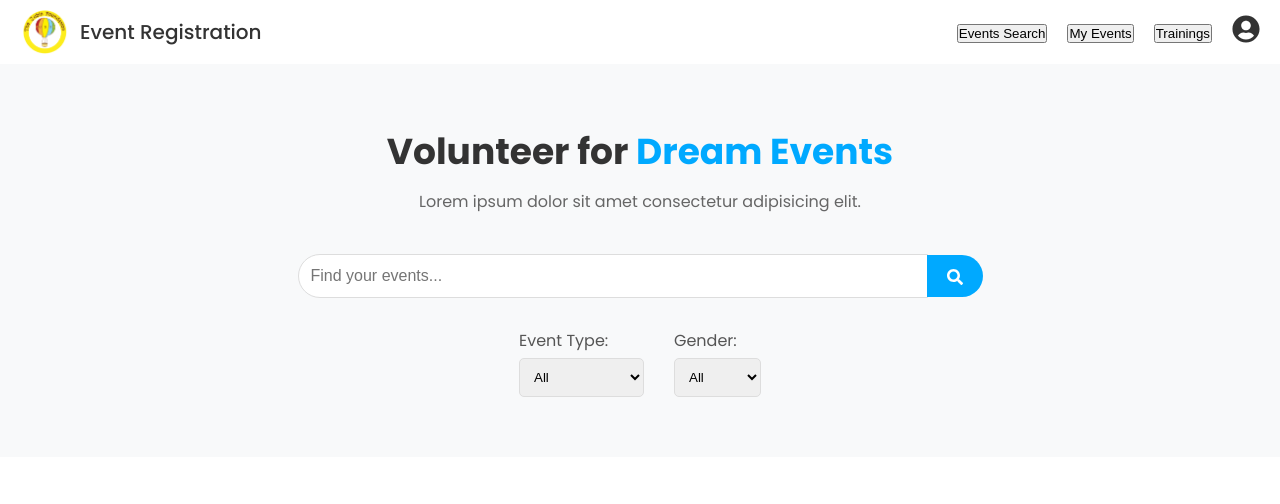
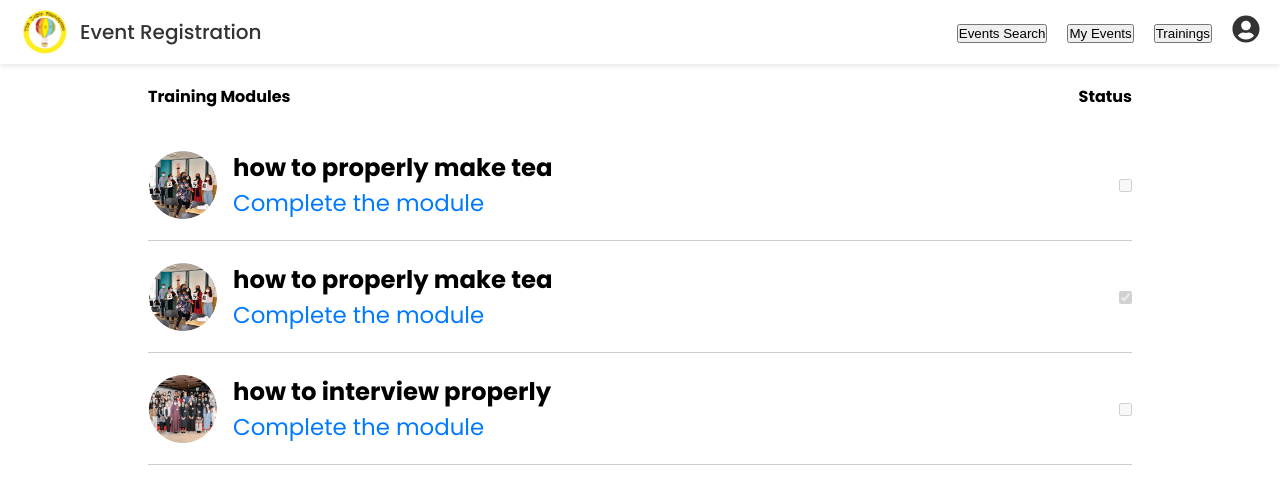
Before and after one commit to AsadNaveed1/EventRegistration-ZubinFoundation, a React (Vite) app in the folder Client/: page /volunteer in a window 1280 px wide. Both pictures are taken after a click on the button "Trainings". Shown: the top 504 px of the page. Built offline with nearby package versions, Linux system fonts and the light colour scheme.

Commit message:
completed training page

```diff
--- a/Client/src/components/volunteer/MyEventsPage.jsx
+++ b/Client/src/components/volunteer/MyEventsPage.jsx
@@ -5,18 +5,18 @@ import styled from 'styled-components';
 import MyEventCard from './MyEventCard';
 
 const events = [
-  {
-    id: 1,
-    image: 'event1.jpg',
-    title: 'Event One',
-    description: 'This is a short description of Event One.',
-  },
-  {
-    id: 2,
-    image: 'event2.jpg',
-    title: 'Event Two',
-    description: 'This is a short description of Event Two.',
-  },
+  {imageSrc:"../img/Img2.png",
+    title:"Fundraising Event",
+    date:"May 10, 2023",
+  description:"Lorem ipsum dolor sit amet, consectetur adipiscing elit, sed do eiusmod tempor incididunt ut labore et dolore magna aliqua. Ut enim ad minim veniam, quis nostrud exercitation ullamco laboris nisi ut aliquip ex ea commodo consequat. Duis aute irure dolor in reprehenderit in voluptate velit esse cillum dolore eu fugiat nulla pariatur. Excepteur sint occaecat cupidatat non proident, sunt in culpa qui officia deserunt mollit anim id est laborum.",
+    time:"10:00 AM - 2:00 PM",
+    location:"Community Center, Los Angeles"},
+  {imageSrc:"../img/Img2.png",
+    title:"Fundraising Event",
+    date:"May 10, 2023",
+  description:"Lorem ipsum dolor sit amet, consectetur adipiscing elit, sed do eiusmod tempor incididunt ut labore et dolore magna aliqua. Ut enim ad minim veniam, quis nostrud exercitation ullamco laboris nisi ut aliquip ex ea commodo consequat. Duis aute irure dolor in reprehenderit in voluptate velit esse cillum dolore eu fugiat nulla pariatur. Excepteur sint occaecat cupidatat non proident, sunt in culpa qui officia deserunt mollit anim id est laborum.",
+    time:"10:00 AM - 2:00 PM",
+    location:"Community Center, Los Angeles"},
   // Add more events here
 ];
 
--- a/Client/src/components/volunteer/TrainingPage.jsx
+++ b/Client/src/components/volunteer/TrainingPage.jsx
@@ -1,152 +1,85 @@
-import React, { useState } from 'react';
-import styled from 'styled-components';
-import { FaSearch } from 'react-icons/fa';
+import React from 'react';
 
-
-function TrainingPage() {
-  const [searchQuery, setSearchQuery] = useState('');
-  const [eventType, setEventType] = useState('');
-  const [gender, setGender] = useState('');
-
-  const handleSearch = () => {
-
-    console.log('Search Query:', searchQuery);
-    console.log('Event Type:', eventType);
-    console.log('Gender:', gender);
-  };
-
+function TrainingPage({ modules }) {
   return (
-    <Wrapper>
-      <HeroSection>
-        <div className="container">
-          <h1>
-            Volunteer for <span>Dream Events</span>
-          </h1>
-          <p>Lorem ipsum dolor sit amet consectetur adipisicing elit.</p>
-          <div className="search-bar">
-            <input
-              type="text"
-              placeholder="Find your events..."
-              value={searchQuery}
-              onChange={(e) => setSearchQuery(e.target.value)}
-            />
-            <button onClick={handleSearch}>
-              <FaSearch />
-            </button>
-          </div>
-          <div className="filters">
-            <div className="filter">
-              <label>Event Type:</label>
-              <select value={eventType} onChange={(e) => setEventType(e.target.value)}>
-                <option value="">All</option>
-                <option value="online">Families</option>
-                <option value="offline">Mental Health</option>
-              </select>
-            </div>
-            <div className="filter">
-              <label>Gender:</label>
-              <select value={gender} onChange={(e) => setGender(e.target.value)}>
-                <option value="">All</option>
-                <option value="male">Male</option>
-                <option value="female">Female</option>
-                <option value="other">Other</option>
-              </select>
+    <div style={styles.container}>
+      <div style={styles.header}>
+        <div style={styles.leftHeader}>Training Modules</div>
+        <div style={styles.rightHeader}>Status</div>
+      </div>
+      {modules.map((module) => (
+        <div key={module.id} style={styles.listItem}>
+          <div style={styles.left}>
+            <img src={module.image} alt={module.title} style={styles.image} />
+            <div>
+              <h3 style={styles.title}>{module.title}</h3>
+              <a href={module.link} target="_blank" rel="noopener noreferrer" style={styles.link}>
+                Complete the module
+              </a>
             </div>
           </div>
+          <div style={styles.right}>
+            <input type="checkbox"
+              checked={module.status}
+              disabled />
+          </div>
         </div>
-      </HeroSection>
-    </Wrapper>
+      ))}
+    </div>
   );
 }
 
-const Wrapper = styled.div`
-  display: flex;
-  flex-direction: column;
-  align-items: center;
-  width: 100%;
-`;
-
-const HeroSection = styled.div`
-  background-color: #f8f9fa;
-  padding: 60px 20px;
-  text-align: center;
-  width: 100%;
-
-  .container {
-    max-width: 900px;
-    width: 100%;
-    margin: 0 auto;
-  }
-
-  h1 {
-    font-size: 36px;
-    color: #333;
-    margin-bottom: 10px;
-
-    span {
-      color: #00a9ff;
-    }
-  }
-
-  p {
-    color: #666;
-    margin-bottom: 40px;
-  }
-
-  .search-bar {
-    display: flex;
-    align-items: center;
-    justify-content: center;
-    margin-bottom: 30px;
-
-    input {
-      width: 70%;
-      padding: 12px;
-      border: 1px solid #ddd;
-      border-radius: 25px 0 0 25px;
-      margin-right: -1px;
-      font-size: 16px;
-    }
-
-    button {
-      padding: 12px 20px;
-      background-color: #00a9ff;
-      color: #fff;
-      border: none;
-      border-radius: 0 25px 25px 0;
-      cursor: pointer;
-      font-size: 16px;
-
-      svg {
-        vertical-align: middle;
-      }
-    }
-  }
-
-  .filters {
-    display: flex;
-    justify-content: center;
-    align-items: center;
-    gap: 30px;
-
-    .filter {
-      display: flex;
-      flex-direction: column;
-      align-items: flex-start;
-      gap: 5px;
-
-      label {
-        font-size: 16px;
-        color: #555;
-      }
-
-      select {
-        padding: 10px;
-        border: 1px solid #ddd;
-        border-radius: 5px;
-      }
-    }
-  }
-`;
+const styles = {
+  container: {
+    width: '80%',
+    margin: '0 auto',
+    padding: '20px',
+    boxSizing: 'border-box',
+  },
+  header: {
+    display: 'flex',
+    justifyContent: 'space-between',
+    marginBottom: '20px',
+    fontWeight: 'bold',
+  },
+  leftHeader: {
+    flex: 1,
+    textAlign: 'left',
+  },
+  rightHeader: {
+    width: '100px',
+    textAlign: 'right',
+  },
+  listItem: {
+    display: 'flex',
+    justifyContent: 'space-between',
+    alignItems: 'center',
+    borderBottom: '1px solid #ccc',
+    padding: '20px 0', // Increased padding for larger item
+    fontSize: '1.3em', // Larger font size
+  },
+  left: {
+    display: 'flex',
+    alignItems: 'center',
+    flex: 1,
+  },
+  image: {
+    width: '70px', // Increased image width
+    height: '70px', // Increased image height
+    marginRight: '15px', // Adjust margin for spacing
+  },
+  title: {
+    margin: 0, // Remove default margin for h3
+  },
+  link: {
+    color: '#007bff',
+    textDecoration: 'none',
+    fontSize: '1.1em', // Slightly larger font size for link
+  },
+  right: {
+    width: '100px',
+    textAlign: 'right',
+  },
+};
 
 export default TrainingPage;
--- a/Client/src/components/volunteer/VolunteerPage.jsx
+++ b/Client/src/components/volunteer/VolunteerPage.jsx
@@ -4,17 +4,41 @@ import EventSearchPage from './EventSearchPage';
 import TrainingPage from './TrainingPage';
 import MyEventsPage from './MyEventsPage';
 import EventsSection from './EventsSection';
-
 function VolunteerPage() {
   const [chosenPage, setChosenPage] = useState('Events Search');
+ const trainModules = [
+  {
+    id: 1,
+    image:"/assets/Final-Women-and-Girls-2-1.png",
+    title:"how to properly make tea",
+    link:'https://www.youtube.com/watch?v=F898rbUvzV4&pp=ygUQaG93IHRvIG1ha2UgdGVhIA%3D%3D',
+    status:false
 
+  },
+  {
+    id: 2,
+    image:"/assets/Final-Women-and-Girls-2-1.png",
+    title:"how to properly make tea",
+    link:'https://www.youtube.com/watch?v=F898rbUvzV4&pp=ygUQaG93IHRvIG1ha2UgdGVhIA%3D%3D',
+    status:true
+
+  },
+  {
+    id: 3,
+    image:"/assets/Opportunities-2.png",
+    title:"how to interview properly",
+    link:'https://www.youtube.com/watch?v=WDOQBPYEaNs&pp=ygUQaG93IHRvIGludGVydmlldw%3D%3D',
+    status:false
+
+  },
+ ]
   return (
     <div>
     <Navbar userTypeLinks={['Events Search','My Events', 'Trainings']} nav={setChosenPage}/>
 
       {chosenPage==='Events Search' && <EventSearchPage /> && <EventsSection />}
     {chosenPage==='My Events' && <MyEventsPage />}
-    {chosenPage==='Trainings' && <TrainingPage />}
+    {chosenPage==='Trainings' && <TrainingPage modules ={trainModules}/>}
 
     </div>
   );
```
Also changed, not shown: Client/public/assets/Final-Women-and-Girls-2-1.png (added), Client/public/assets/Opportunities-2.png (added).
